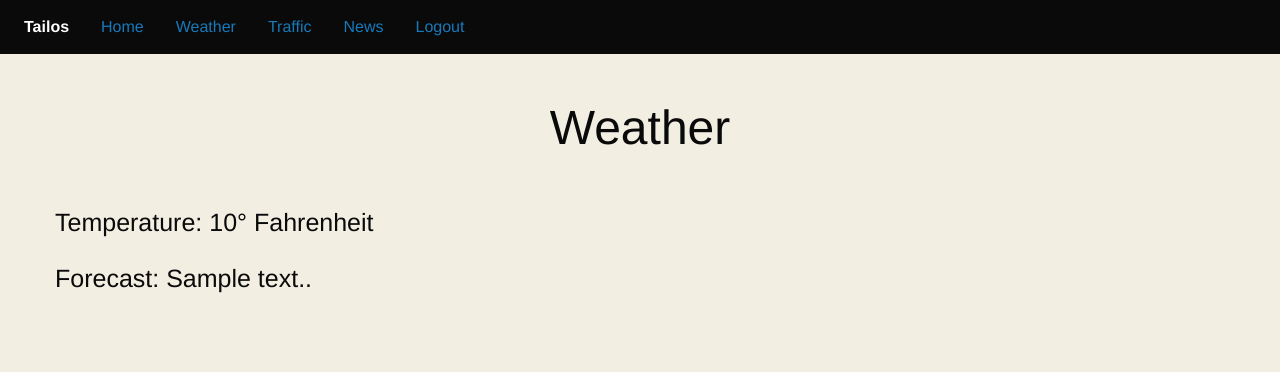
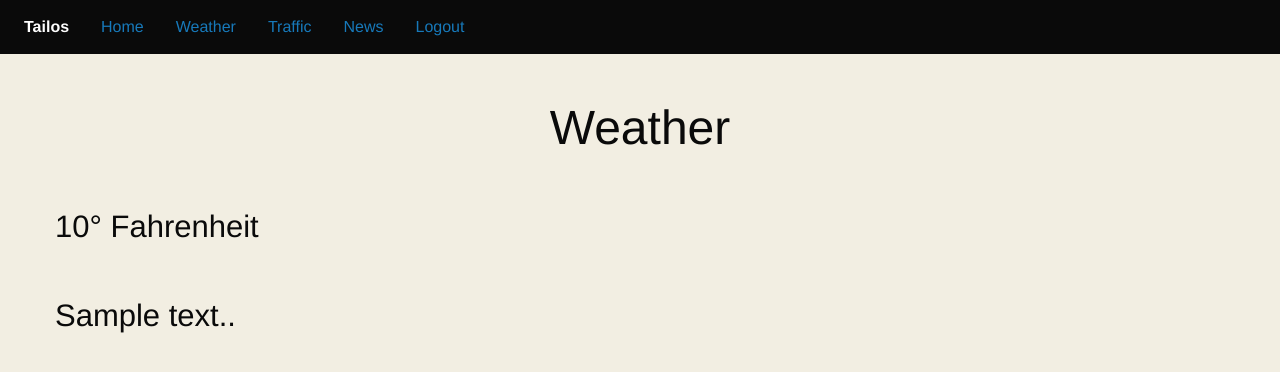
Before and after one commit to stuymmillar/Tails, a Flask app: template templates/weather.html in a window 1280 px wide. Shown: the top 372 px of the page. Run offline with Flask 2, Linux system fonts and the light colour scheme; the template is opened without the code that fills it: most values are stand-ins (such as "Sample title", 1, 10 or a date in 2020); parts of the project's set-up code (start-up, migrations or seed data) failed here and were passed over; some libraries are stand-ins or nearby versions.

Commit message:
text fix

```diff
--- a/templates/weather.html
+++ b/templates/weather.html
@@ -7,11 +7,11 @@
 
   <body>
     {% block body %}
-     <!--  <img src="/images/rain.jpg"> -->
+    <!--  <img src="/images/rain.jpg"> -->
     <h1><p><center> Weather </center></p></h1><br>
-    <h4><p> Temperature: {{temp}}° Fahrenheit </p></h4>
-    <h4><p> Forecast: {{desc}}. </p></h4>
-    {% endblock %}
+    <h3><p>{{temp}}° Fahrenheit </p></h3><br>
+      <h3><p> {{desc}}. </p></h3>
+      {% endblock %}
   </body>
 
 </html>
```
